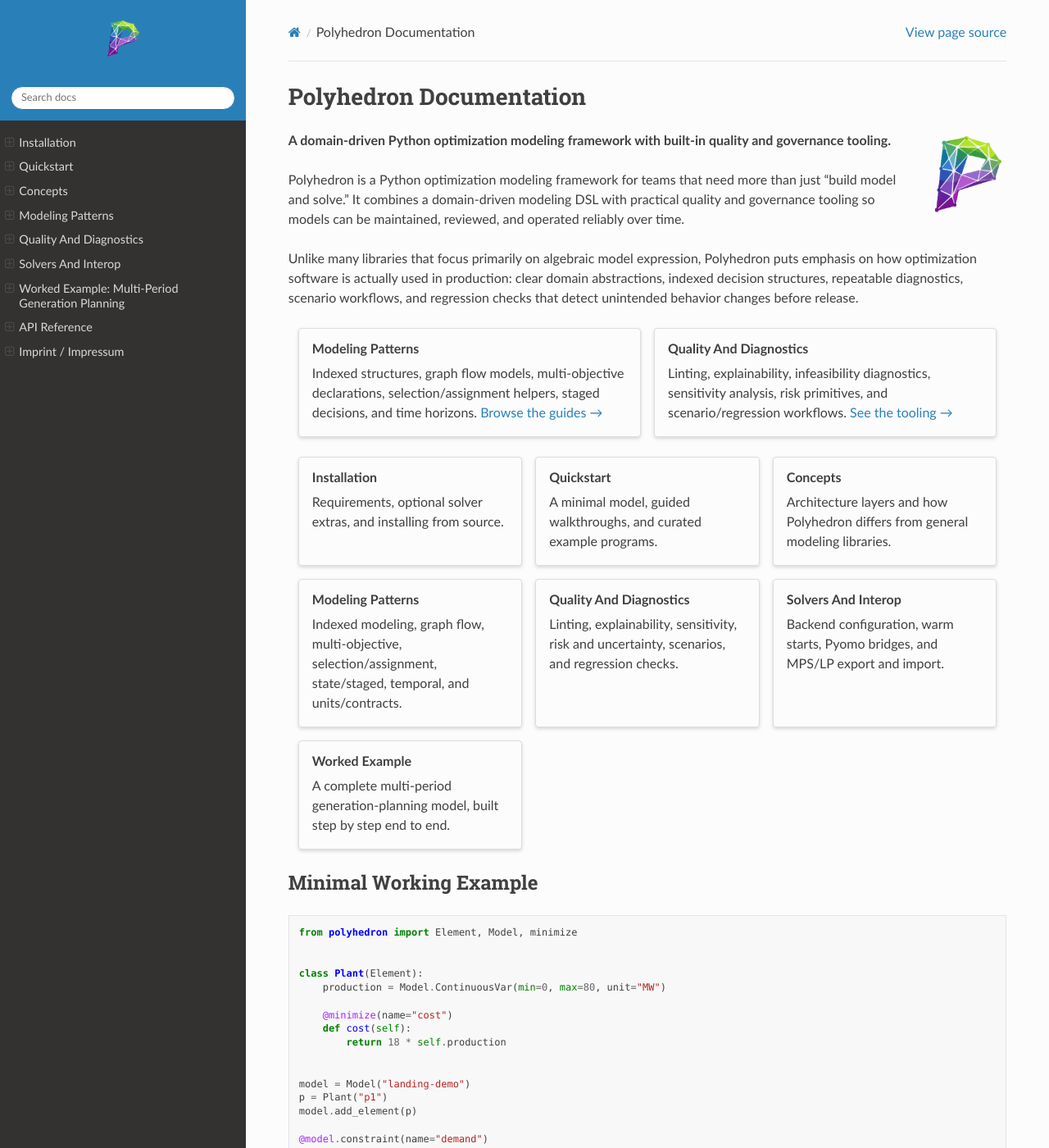
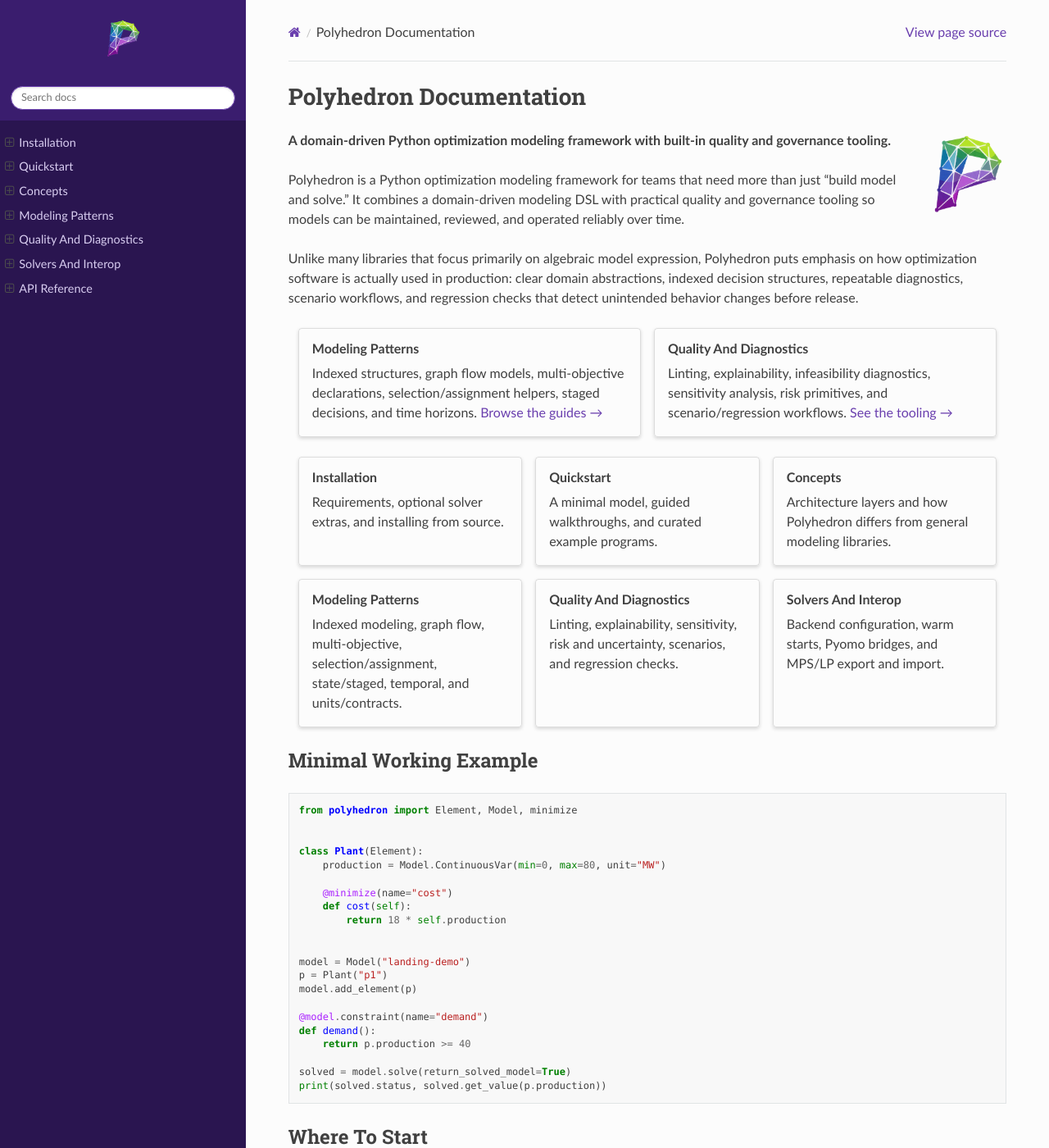
Before and after one commit to RhineQC/polyhedron, a Sphinx documentation site: the page built from docs/source/index.rst, in a window 1280 px wide and 1400 px high. Shown: the whole window at 82% size. Built offline with Sphinx 7.4.7 and the Read the Docs theme 3.1.0, drawn with Linux system fonts in a browser that asks for light colours; some of the changed text lies outside the part shown.

Commit message:
Revert "Restore blue navigation, add EN-first imprint, and add a step-by-step worked example page"
This reverts commit cad446ca4563115d7a69267720672cc7232d6f93.

```diff
--- a/docs/source/_static/custom.css
+++ b/docs/source/_static/custom.css
@@ -1,16 +1,80 @@
+/* Polyhedron docs theme accents — matched to the logo's palette:
+   deep magenta-purple #6a1b9a, indigo-blue #2f5fbf, teal #2f9e8f,
+   leaf green #7cb342. A light touch over sphinx_rtd_theme. */
+
 .wy-nav-content {
   max-width: 1080px;
 }
 
-/* Sidebar header (logo area): scale the logo down; the navigation itself
-   keeps the default sphinx_rtd_theme blue. */
+/* Sidebar header (logo area) */
+.wy-side-nav-search {
+  background-color: #3a1d6e;
+}
 .wy-side-nav-search > a img.logo {
   max-width: 56px;
   width: 56px;
   height: auto;
   margin-bottom: 0.5rem;
 }
+.wy-side-nav-search input[type="text"] {
+  border-color: #6a3fae;
+}
+
+/* Sidebar body */
+.wy-nav-side {
+  background-color: #2a1550;
+}
+.wy-menu-vertical a {
+  color: #d8cdf0;
+}
+.wy-menu-vertical a:hover {
+  background-color: #5b3aa0;
+  color: #ffffff;
+}
+.wy-menu-vertical li.current > a,
+.wy-menu-vertical li.on a {
+  border-right: 3px solid #4fa8a0;
+}
+.wy-menu-vertical p.caption {
+  color: #8dc63f;
+}
+
+/* Mobile top bar */
+.wy-nav-top {
+  background-color: #3a1d6e;
+}
+
+/* Links */
+a,
+.rst-content a {
+  color: #6a3fae;
+}
+a:hover,
+.rst-content a:hover {
+  color: #2f9e8f;
+}
+
+/* Version badge */
+.rst-versions .rst-current-version {
+  background-color: #2a1550;
+  color: #8dc63f;
+}
+
+/* Admonitions: use palette accents */
+.rst-content .note .admonition-title {
+  background-color: #4a5fbf;
+}
+.rst-content .tip .admonition-title,
+.rst-content .hint .admonition-title {
+  background-color: #7cb342;
+}
+
+/* sphinx-design cards: subtle purple/teal accent on hover */
+.sd-card:hover {
+  border-color: #6a3fae;
+  box-shadow: 0 0.25rem 0.75rem rgba(106, 63, 174, 0.25);
+}
 
 .rst-content code.literal {
-  color: #0f2f53;
+  color: #4a2f8f;
 }
--- a/docs/source/index.rst
+++ b/docs/source/index.rst
@@ -78,13 +78,6 @@
       Backend configuration, warm starts, Pyomo bridges, and MPS/LP export
       and import.
 
-   .. grid-item-card:: Worked Example
-      :link: example
-      :link-type: doc
-
-      A complete multi-period generation-planning model, built step by step
-      end to end.
-
 Minimal Working Example
 ------------------------
 
@@ -121,7 +114,6 @@
 - Modeling patterns (indexed, graph, multi-objective, staged, temporal): :doc:`modeling-patterns`
 - Quality, diagnostics, risk, and regression workflows: :doc:`quality-and-diagnostics`
 - Solver configuration and Pyomo/MPS/LP interop: :doc:`solvers-and-interop`
-- A complete step-by-step worked example: :doc:`example`
 - Full API and module reference: :doc:`api`
 
 .. toctree::
@@ -134,16 +126,4 @@
    modeling-patterns
    quality-and-diagnostics
    solvers-and-interop
-   example
    api
-
-.. toctree::
-   :hidden:
-
-   imprint
-
-.. raw:: html
-
-   <p style="font-size: 0.8em; color: #888; margin-top: 3em;">
-     <a href="imprint.html">Imprint / Impressum</a>
-   </p>
```
Also changed, not shown: docs/source/example.rst (deleted, +0 -219 lines), docs/source/imprint.rst (deleted, +0 -122 lines).
